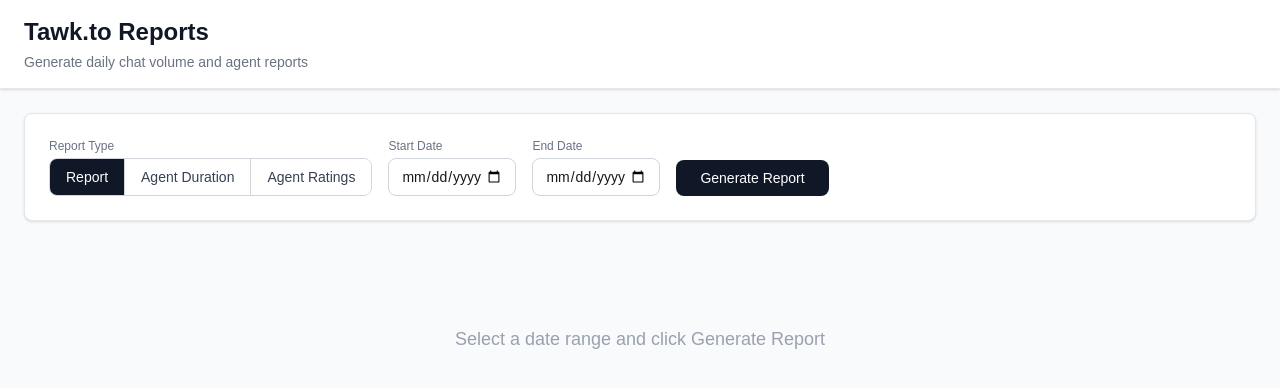
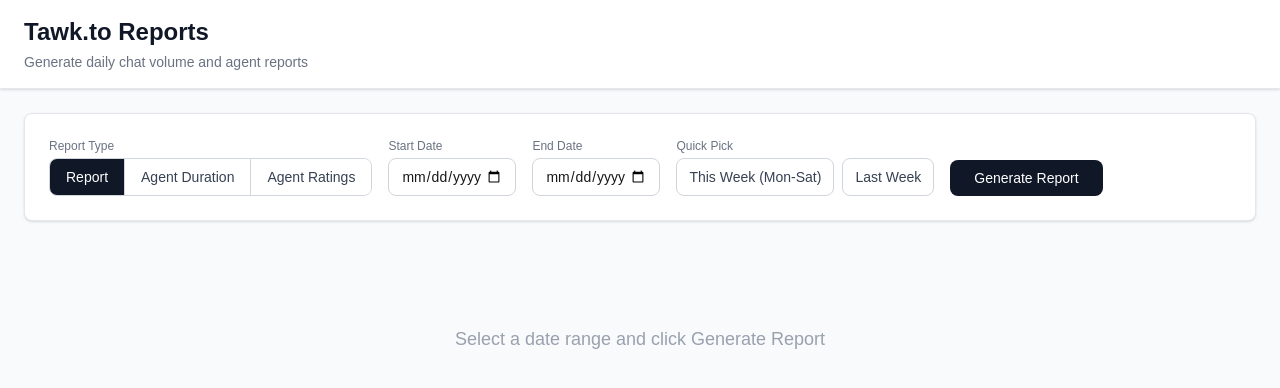
Before and after one commit to tools202614/importdata, a Next.js app: page / in a window 1280 px wide. Shown: the top 388 px of the page. Built offline with nearby package versions, Linux system fonts and the light colour scheme.

Commit message:
Add 'This Week (Mon-Sat)' and 'Last Week' quick-pick buttons
Client's reporting period is Monday through Saturday in Central Time.
Two new buttons fill startDate/endDate with the appropriate Mon-Sat range,
capped at today so future Saturdays don't push beyond the current date.

```diff
--- a/app/page.tsx
+++ b/app/page.tsx
@@ -87,6 +87,37 @@
 
   const [today, setToday] = useState("");
   useEffect(() => { setToday(new Date().toISOString().split("T")[0]); }, []);
+
+  // Set start/end to Monday-Saturday of the current week (in report timezone)
+  function setThisWeek() {
+    const now = new Date();
+    // Get local date parts (in browser tz; for report tz we'd need Intl, but
+    // close enough since user picks dates in their own day)
+    const day = now.getDay(); // 0=Sun, 1=Mon, ..., 6=Sat
+    const daysSinceMonday = (day + 6) % 7; // Mon=0, ..., Sun=6
+    const monday = new Date(now);
+    monday.setDate(now.getDate() - daysSinceMonday);
+    const saturday = new Date(monday);
+    saturday.setDate(monday.getDate() + 5);
+    const fmt = (d: Date) => `${d.getFullYear()}-${String(d.getMonth() + 1).padStart(2, "0")}-${String(d.getDate()).padStart(2, "0")}`;
+    setStartDate(fmt(monday));
+    // Cap end at today if Saturday is in the future
+    const todayDate = new Date();
+    setEndDate(saturday > todayDate ? fmt(todayDate) : fmt(saturday));
+  }
+
+  function setLastWeek() {
+    const now = new Date();
+    const day = now.getDay();
+    const daysSinceMonday = (day + 6) % 7;
+    const lastMonday = new Date(now);
+    lastMonday.setDate(now.getDate() - daysSinceMonday - 7);
+    const lastSaturday = new Date(lastMonday);
+    lastSaturday.setDate(lastMonday.getDate() + 5);
+    const fmt = (d: Date) => `${d.getFullYear()}-${String(d.getMonth() + 1).padStart(2, "0")}-${String(d.getDate()).padStart(2, "0")}`;
+    setStartDate(fmt(lastMonday));
+    setEndDate(fmt(lastSaturday));
+  }
 
   // Split a date range into daily chunks aligned to the configured timezone.
   // Uses IANA timezone (handles DST automatically) so May 10 in Central Time
@@ -274,6 +305,17 @@
             <div>
               <label className="block text-xs font-medium text-gray-500 mb-1">End Date</label>
               <input type="date" value={endDate} max={today || undefined} onChange={(e) => setEndDate(e.target.value)} className="border border-gray-300 rounded-lg px-3 py-2 text-sm focus:outline-none focus:ring-2 focus:ring-gray-900" />
+            </div>
+            <div>
+              <label className="block text-xs font-medium text-gray-500 mb-1">Quick Pick</label>
+              <div className="flex gap-2">
+                <button onClick={setThisWeek} type="button" className="border border-gray-300 rounded-lg px-3 py-2 text-sm text-gray-700 hover:bg-gray-50 transition-colors whitespace-nowrap">
+                  This Week (Mon-Sat)
+                </button>
+                <button onClick={setLastWeek} type="button" className="border border-gray-300 rounded-lg px-3 py-2 text-sm text-gray-700 hover:bg-gray-50 transition-colors whitespace-nowrap">
+                  Last Week
+                </button>
+              </div>
             </div>
             <button onClick={fetchReport} disabled={loading} className="bg-gray-900 text-white px-6 py-2 rounded-lg text-sm font-medium hover:bg-gray-800 disabled:opacity-50 disabled:cursor-not-allowed transition-colors">
               {loading ? `Fetching... ${elapsed}s${progress ? ` (${progress})` : ""}` : "Generate Report"}
```
